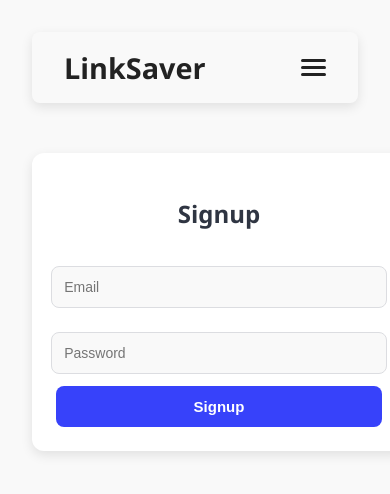
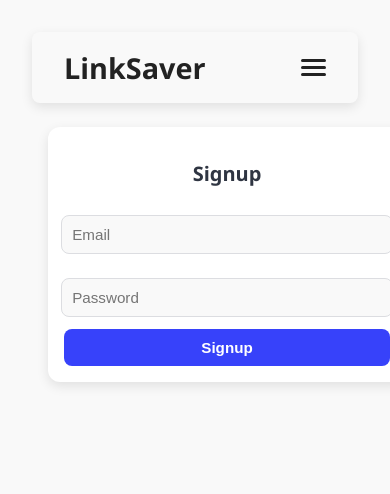
Before and after one commit to Taran1544/Link-Saver-FrontEnd, a React (Vite) app: page /signup in a window 390 px wide. Shown: the top 494 px of the page. Built offline with nearby package versions, Linux system fonts and the light colour scheme; no server answers; the HTML template or start-up script is replaced by a standard one.

Commit message:
Improve  ui

```diff
--- a/src/styles/Signup.css
+++ b/src/styles/Signup.css
@@ -79,6 +79,29 @@
   background-color: #5468ff;
 }
 
+
+@media (max-width: 480px) {
+  .signup-container {
+    margin: 24px 16px;
+    padding: 16px;
+  }
+
+  .signup-container h2 {
+    font-size: 1.25rem;
+    margin-bottom: 16px;
+  }
+
+  .signup-container input {
+    font-size: 0.95rem;
+    padding: 10px;
+  }
+
+  .signup-container button {
+    font-size: 0.95rem;
+    padding: 10px;
+  }
+}
+
 [data-theme="dark"] .signup-container button:hover {
   background-color: #4254db;
 }
```
